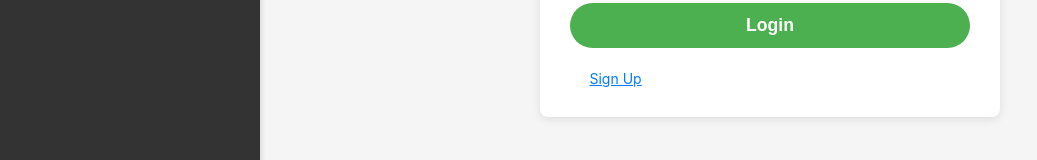
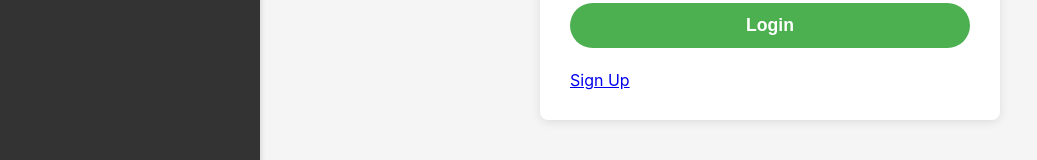
Before and after one commit to FirstPotatoCoder/Finance-y-App, a React (Create React App) app: page /login in a window 1280 px wide. Shown: the part 357-517 px from the top of the page, without its empty margins (0-1037 px from the left). Built offline with nearby package versions, Linux system fonts and the light colour scheme.

Commit message:
fix: remove some styling from signup pages + color change for btn in goals

```diff
--- a/src/components/AddGoal/AddGoal.css
+++ b/src/components/AddGoal/AddGoal.css
@@ -24,7 +24,7 @@
 }
 
 .goals-section h2 {
-  margin-top: 0;
+  margin-top: 20px;
   margin-bottom: 20px;
   color: #333;
   font-size: 1.5em;
@@ -275,7 +275,7 @@
 .update-amount-btn {
   width: 100%;
   padding: 10px 16px;
-  background: #2196F3;
+  background: #4CAF50;
   color: white;
   border: none;
   border-radius: 8px;
@@ -286,7 +286,7 @@
 }
 
 .update-amount-btn:hover {
-  background: #1976D2;
+  background: #45a049;
   transform: translateY(-1px);
 }
 
--- a/src/components/SignupForm/SignupForm.css
+++ b/src/components/SignupForm/SignupForm.css
@@ -1,4 +1,4 @@
-/* --- AUTH FORM --- */
+/* form styling */
 .grid-form {
   display: grid;
   grid-template-columns: 1fr;
@@ -10,37 +10,8 @@
   flex-direction: column;
 }
 
-.form-item label {
-  font-size: 0.95em;
-  font-weight: 600;
-  margin-bottom: 8px;
-  color: #333;
-}
 
-.form-item input {
-  padding: 12px 14px;
-  border: 1px solid #ccc;
-  border-radius: 8px;
-  font-size: 1em;
-  background-color: #f8f8f8;
-  outline: none;
-  transition: 0.25s ease;
-  width: 100%;
-  box-sizing: border-box;
-}
-
-.form-item input:focus {
-  border-color: #4CAF50;
-  background-color: #fff;
-  box-shadow: 0 0 0 3px rgba(76, 175, 80, 0.2);
-}
-
-/* --- FULL-WIDTH NOTE FIELD --- */
-.full-row {
-  grid-column: span 1;
-}
-
-/* --- SUBMIT BUTTON --- */
+/* button stylings */
 .submit-btn {
   grid-column: span 1;
   padding: 12px 18px;
@@ -63,26 +34,13 @@
   transform: translateY(0);
 }
 
-/* --- MESSAGE TEXT --- */
-.message {
-  margin-top: 10px;
-  margin-bottom: 15px;
-  padding: 12px;
-  border-radius: 8px;
-  background: #eef7ee;
-  border-left: 5px solid #4CAF50;
-  font-size: 0.95em;
-  color: #2f6d2f;
-  font-weight: 500;
-}
-
-/* REVEAL BUTTON */
+/* toggle reveal button */
 .password-wrapper {
   position: relative;
 }
 
 .password-wrapper input {
-  padding-right: 40px; /* space for the eye button */
+  padding-right: 40px;
 }
 
 .eye-btn {
@@ -96,33 +54,7 @@
   font-size: 18px;
 }
 
-/* TEXT BUTTON */
-.extra-links {
-  display: flex;
-  flex-direction: column;
-  justify-content: center;
-  gap: 6px;
-  align-items: center;
-}
-
-.text-link {
-  width: 150px;
-  background: none;
-  border: none;
-  padding: 0;
-  margin: 0;
-  color: #007bff;
-  cursor: pointer;
-  font-size: 14px;
-  box-shadow: none;
-  outline: none;
-}
-
-.text-link:hover {
-  text-decoration: underline;
-}
-
-/* ========= RESPONSIVE ========= */
+/* responsiveness */
 
 @media (min-width: 769px) {
   .grid-form {
--- a/src/pages/Signup/Signup.css
+++ b/src/pages/Signup/Signup.css
@@ -1,3 +1,5 @@
+/* make container more beautiful */
+
 .page-container {
   max-width: 400px;
   margin: 50px auto;
@@ -12,7 +14,7 @@
   color: #333;
 }
 
-/* ========= RESPONSIVE AUTH CONTAINER ========= */
+/* responsive container */
 
 @media (max-width: 600px) {
   .page-container {
--- a/src/pages/Signup/Signup.jsx
+++ b/src/pages/Signup/Signup.jsx
@@ -8,7 +8,7 @@ export default function SignUp() {
             <h1>Hello!</h1>
             <p className="description">Enter Your Credentials, lad.</p>
 
-            {/* Call the component multiple times with different props */}
+            {/* our lovely components */}
             <SignUpForm />
         </div>
     );
```
Also changed, not shown: src/components/SignupForm/SignupForm.jsx (+8 -7 lines), public/goal.png.
